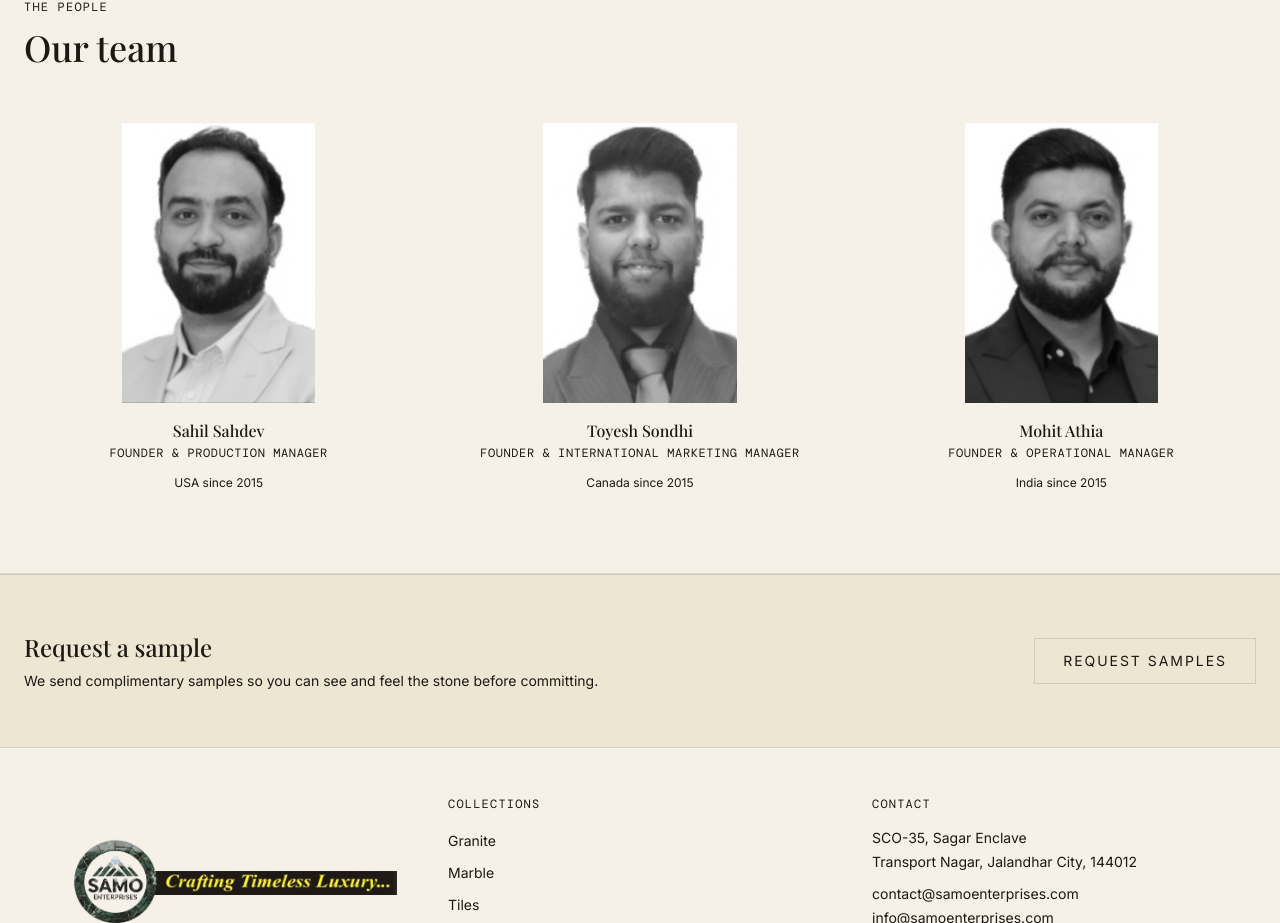
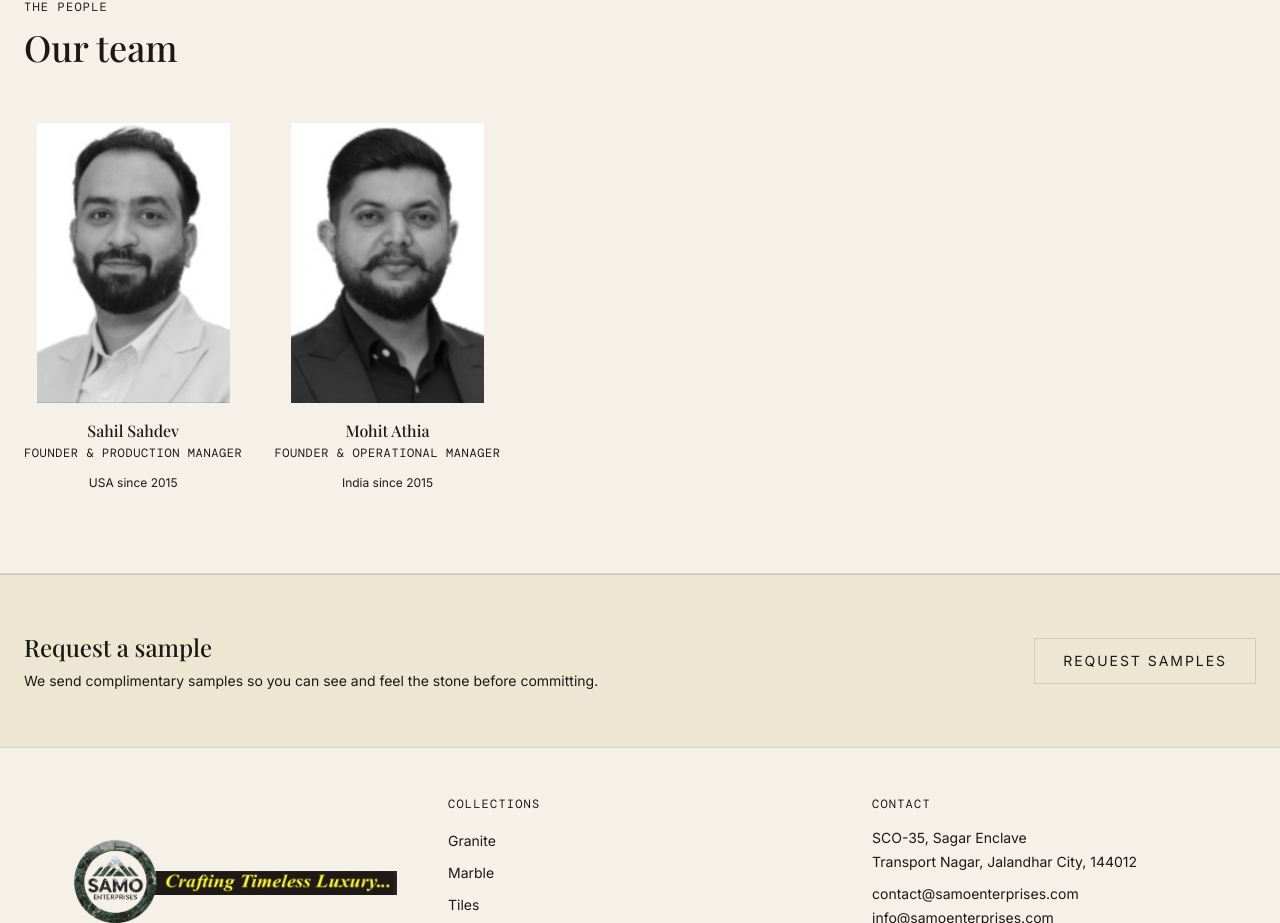
Before and after one commit to abhineettandon/samo-enterprises, a React (Vite) app: page /about in a window 1280 px wide. Shown: the part 1417-2340 px from the top of the page. Built offline with nearby package versions, Linux system fonts and the light colour scheme; a web font is replaced by a local one.

Commit message:
refactor: team member update

```diff
--- a/src/app/pages/About.tsx
+++ b/src/app/pages/About.tsx
@@ -9,12 +9,12 @@ export function AboutPage() {
       bio: "USA since 2015",
       image: "/img/sahil.png",
     },
-    {
-      name: "Toyesh Sondhi",
-      role: "Founder & International Marketing Manager",
-      bio: "Canada since 2015",
-      image: "/img/toyesh.png",
-    },
+    // {
+    //   name: "Toyesh Sondhi",
+    //   role: "Founder & International Marketing Manager",
+    //   bio: "Canada since 2015",
+    //   image: "/img/toyesh.png",
+    // },
     {
       name: "Mohit Athia",
       role: "Founder & Operational Manager",
@@ -121,9 +121,9 @@ export function AboutPage() {
               Our team
             </h2>
           </div>
-          <div className="grid grid-cols-1 sm:grid-cols-2 md:grid-cols-3 gap-8 text-center">
+          <div className="text-center md:flex gap-8">
             {team.map(person => (
-              <div key={person.name}>
+              <div key={person.name} className="mb-8 sm:mb-0">
                 <div className="overflow-hidden mb-4" style={{ height: 280 }}>
                   <img
                     src={person.image}
```
